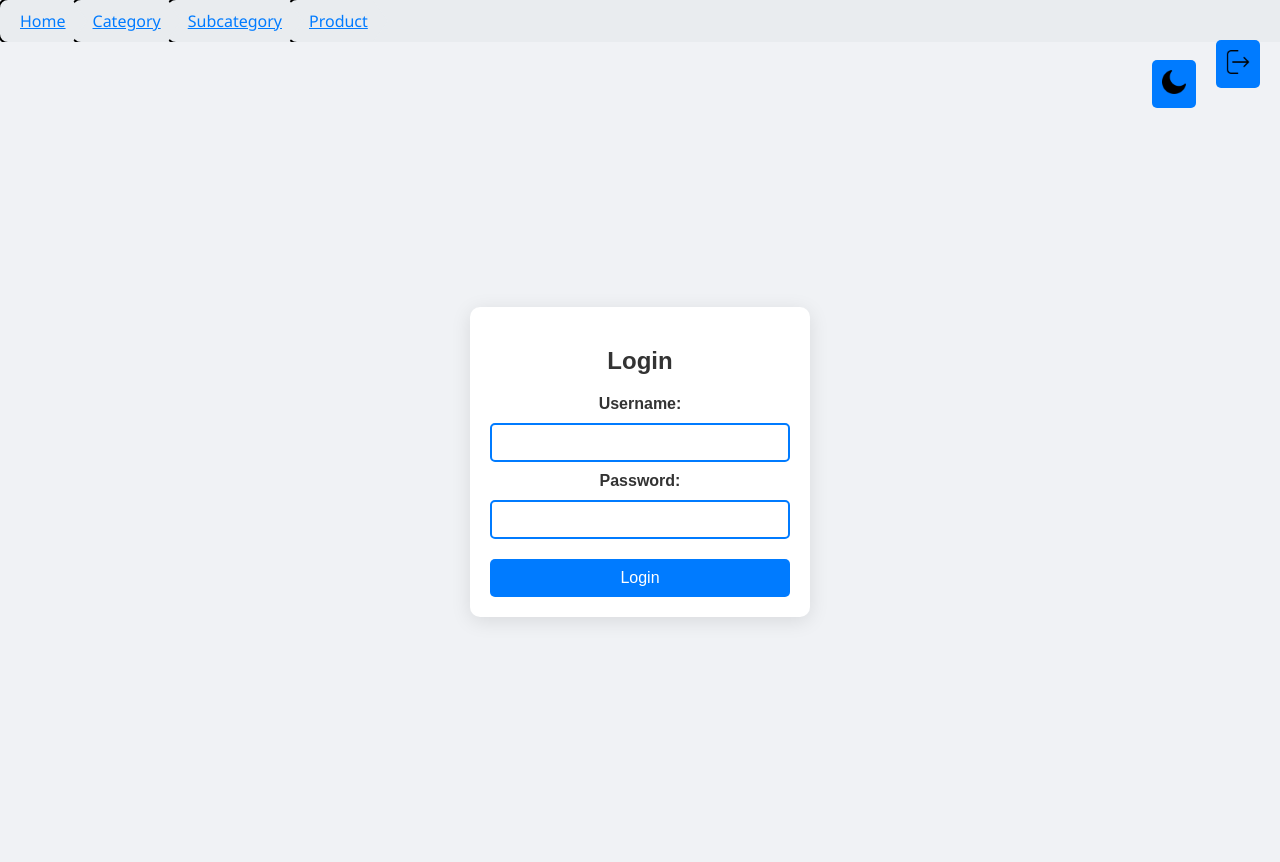
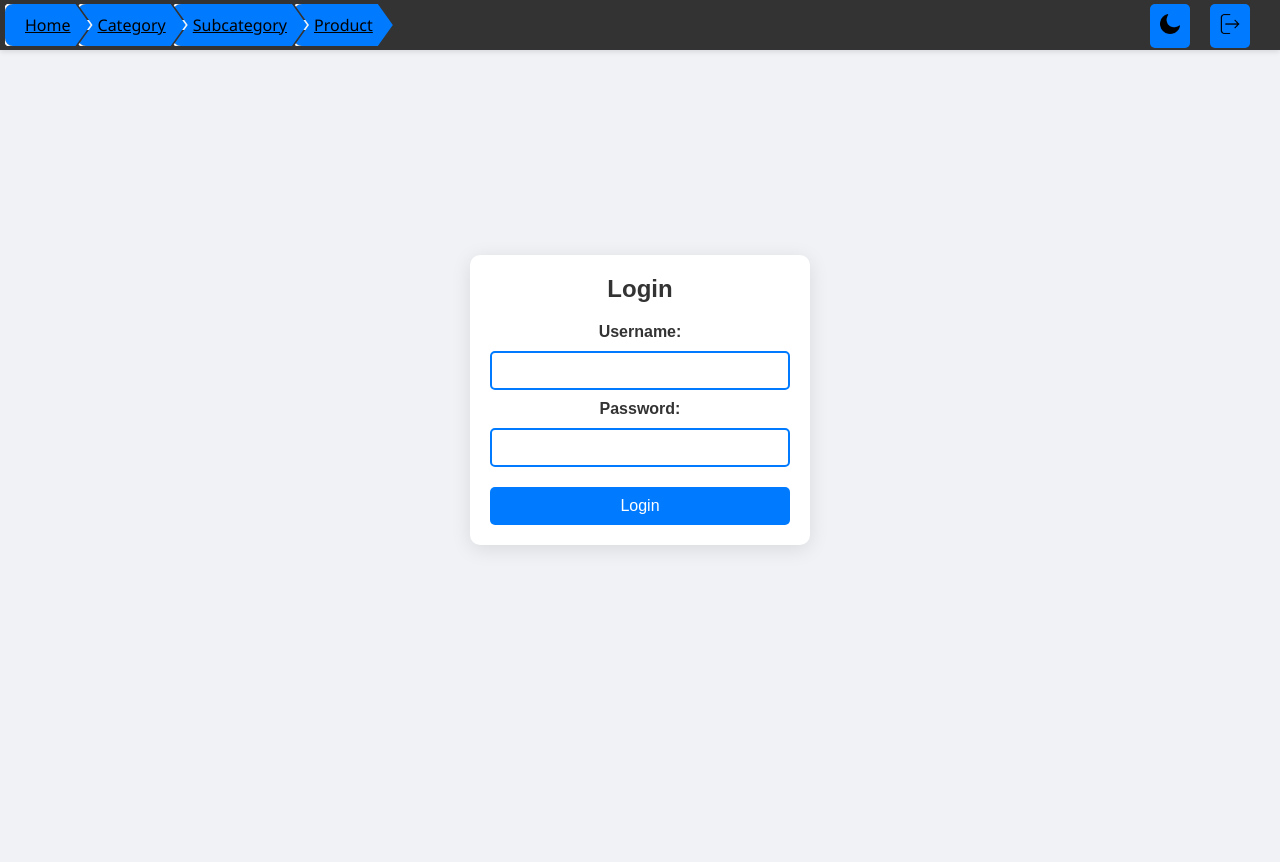
Before and after one commit to Kohlelol/EssenSchmeckt, a Django app: page /users/login/ in a window 1280 px wide. After the commit the page ends 549 px from the top, so only its background shows below. Run offline with Django 3.2, Linux system fonts and the light colour scheme.

Commit message:
Fixed alignment issues
- alignment of dark mode button fixed
- alignment of logout button fixed

```diff
--- a/Softwarepraktikum/static/css/style.css
+++ b/Softwarepraktikum/static/css/style.css
@@ -1,4 +1,9 @@
         /* Default styles for dark mode */
+
+* {
+    padding: 0%;
+    margin: 0%;
+}
 
 body {
     font-family: Arial, sans-serif;
@@ -47,6 +52,7 @@ label {
     border-color: #0056b3;
     outline: none;
 }
+
 button {
     width: 100%;
     padding: 10px;
@@ -59,9 +65,11 @@ button {
     transition: background-color 0.3s;
     margin-top: 15px;
 }
+
 button:hover {
     background-color: #0056b3;
 }
+
 .forgot-password {
     margin-top: 20px;
     color: #66b3ff;
@@ -78,6 +86,7 @@ button:hover {
     display: flex;
     align-items: center;
     font-family: 'Segoe UI', Tahoma, Geneva, Verdana, sans-serif;
+    margin-top: 20px;
     margin-bottom: 20px;
     position: relative;
 }
@@ -98,6 +107,7 @@ button:hover {
 
 .breadcrumb-item:first-child {
     clip-path: polygon(0 0, calc(100% - 15px) 0, 100% 50%, calc(100% - 15px) 100%, 0 100%);
+    margin-left: -15px;
 }
 
 .breadcrumb-item:hover {
@@ -115,31 +125,6 @@ button:hover {
     border-top: 7.5px solid transparent;
     border-bottom: 7.5px solid transparent;
     transform: translateY(-50%);
-}
-
-/* Light mode styles */
-
-body.light-mode {
-    background-color: #f0f2f5;
-    color: #333;
-}
-
-body.light-mode .login-form {
-    background-color: #ffffff;
-}
-
-body.light-mode h2,
-body.light-mode label {
-    color: #333;
-}
-
-body.light-mode .forgot-password {
-    color: #007bff;
-}
-
-body.light-mode .breadcrumb {
-    background-color: #e9ecef;
-    color: #007bff;
 }
 
 .switch {
@@ -180,25 +165,37 @@ input:checked + .slider:before {
     transform: translateX(14px);
 }
 
-body.light-mode .breadcrumb-item {
-    background-color: #e9ecef;
-    color: #007bff;
+
+/* Style for the top-right settings area */
+
+.top-bar {
+    position: fixed;
+    top: 0;
+    left: 0;
+    right: 0;
+    height: 50px;
+    background-color: #333;
+    display: flex;
+    justify-content: space-between;
+    align-items: left;
+    padding: 0 20px;
+    box-shadow: 0 2px 5px rgba(0, 0, 0, 0.1);
+    z-index: 1000;
+
 }
 
-body.light-mode .breadcrumb-item:not(:last-child)::after {
-    border-left-color: #e9ecef;
-}
-
-/* Style for the top-right logout button */
 .top-right {
-    position: absolute;
-    top: 20px;
-    right: 20px;
+    position: relative;
+    top: -7px;
+    right: 10px;
+    display: flex;
+    align-items: center;
+    gap: 20px;
 }
 
 .logout-button img {
-    width: 24px;
-    height: 24px;
+    width: 20px;
+    height: 20px;
     transition: transform 0.3s ease;
 }
 
@@ -206,48 +203,61 @@ body.light-mode .breadcrumb-item:not(:last-child)::after {
     transform: scale(1.1);
 }
 
-/* Style for the top-right settings area */
-.top-right {
-    position: absolute;
-    top: 20px;
-    right: 20px;
-    display: flex;
-    align-items: center;
-}
-
-.settings {
-    display: flex;
-    align-items: center;
-    gap: 10px; /* Space between items */
-}
-
-.logout-button img {
-    width: 24px;
-    height: 24px;
-    transition: transform 0.3s ease;
-}
-
-.logout-button img:hover {
-    transform: scale(1.1);
-}
 
 /* Style for the dark mode toggle */
-.switch {
+.settings-container {
     position: relative;
     display: inline-block;
 }
 
-.switch input {
+.settings-container input {
     display: none;
 }
 
-.toggle-icon {
-    width: 24px;
-    height: 24px;
+.toggle-icon-button {
+    width: 20px;
+    height: 20px;
     cursor: pointer;
     transition: transform 0.3s ease;
 }
 
-.toggle-icon:hover {
+.toggle-icon-button:hover {
     transform: scale(1.1);
 }
+
+
+
+/* Light mode styles */
+
+body.light-mode {
+    background-color: #f0f2f5;
+    color: #333;
+}
+
+body.light-mode .login-form {
+    background-color: #ffffff;
+}
+
+body.light-mode h2,
+body.light-mode label {
+    color: #333;
+}
+
+body.light-mode .forgot-password {
+    color: #007bff;
+}
+
+body.light-mode .breadcrumb {
+    background-color: #f0f2f5;
+    color: #007bff;
+}
+
+body.light-mode .breadcrumb-item {
+    background-color: #007bff;
+    color: black;
+    outline-color: #f0f2f5;
+}
+
+body.light-mode .breadcrumb-item:not(:last-child)::after {
+    border-left-color: #f0f2f5;
+}
--- a/Softwarepraktikum/static/js/dark-mode.js
+++ b/Softwarepraktikum/static/js/dark-mode.js
@@ -1,7 +1,7 @@
 document.addEventListener('DOMContentLoaded', () => {
     const toggleButton = document.getElementById('dark-mode-toggle');
     const body = document.body;
-    const toggleIcon = document.querySelector('.toggle-icon');
+    const toggleIcon = document.querySelector('.toggle-icon-button');
     const sunIcon = toggleIcon.getAttribute('data-sun-icon');
     const moonIcon = toggleIcon.getAttribute('data-moon-icon');
 
--- a/Softwarepraktikum/templates/layout.html
+++ b/Softwarepraktikum/templates/layout.html
@@ -13,6 +13,8 @@
     </title>
 </head>
 <body id="body" class="dark-mode"> <!-- Set dark mode as default -->
+
+    <div class="top-bar">
         <div class="breadcrumb">
             <a href="/" class="breadcrumb-item">Home</a>
             <a href="/" class="breadcrumb-item">Category</a>
@@ -21,16 +23,10 @@
             {% block breadcrumb %}
             {% endblock %}
         </div>
-
-
-
-    {% block content %}
-    {% endblock %}
-
-    <div class="top-right"> <!-- only if login is guaranteed -->
-        <label class="switch">
+        <div class="top-right">
+            <label class="settings-container">
                 <button id="dark-mode-toggle"> <!-- Set toggle to unchecked initially -->
-            <img src="{% static 'images/sun-icon.png' %}" alt="Toggle Dark Mode" class="toggle-icon" aria-label="Toggle Dark Mode"
+                <img src="{% static 'images/sun-icon.png' %}" alt="Toggle Dark Mode" class="toggle-icon-button" aria-label="Toggle Dark Mode"
                 data-sun-icon="{% static 'images/sun-icon.png' %}"
                 data-moon-icon="{% static 'images/moon-icon.png' %}">
                 </button>
@@ -44,6 +40,15 @@
             </form>
         </div>
 
+    </div>
+
+
+
+    {% block content %}
+    {% endblock %}
+
+
+
 
 </body>
 </html>
```
Lines whose indentation alone changed are shown as unchanged.
